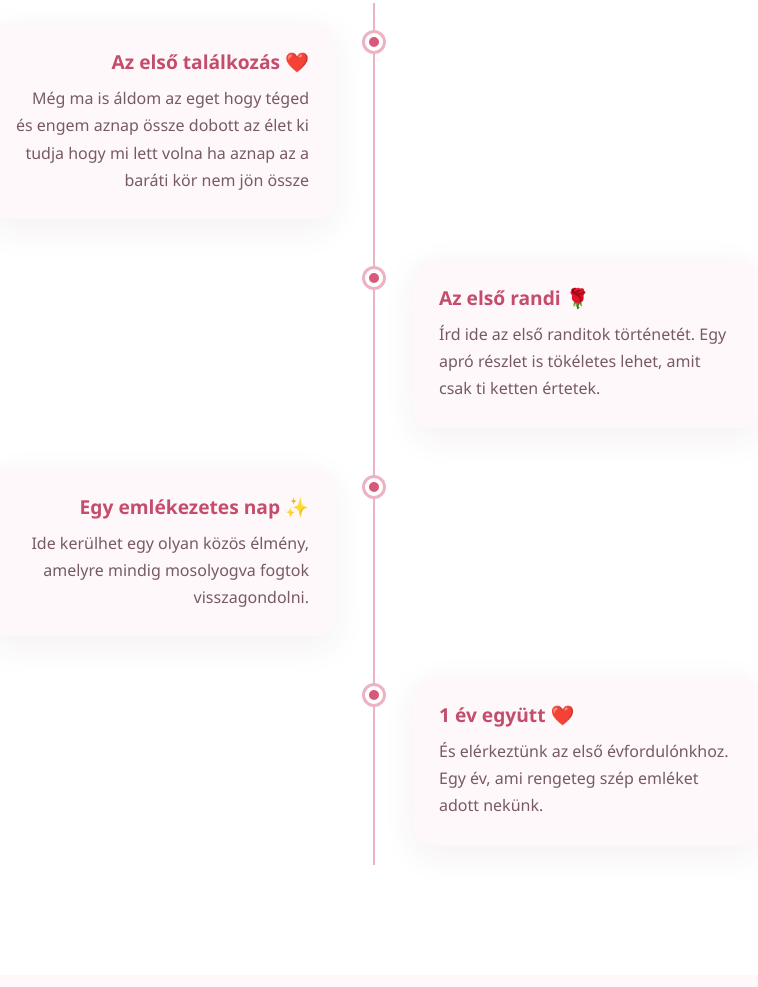
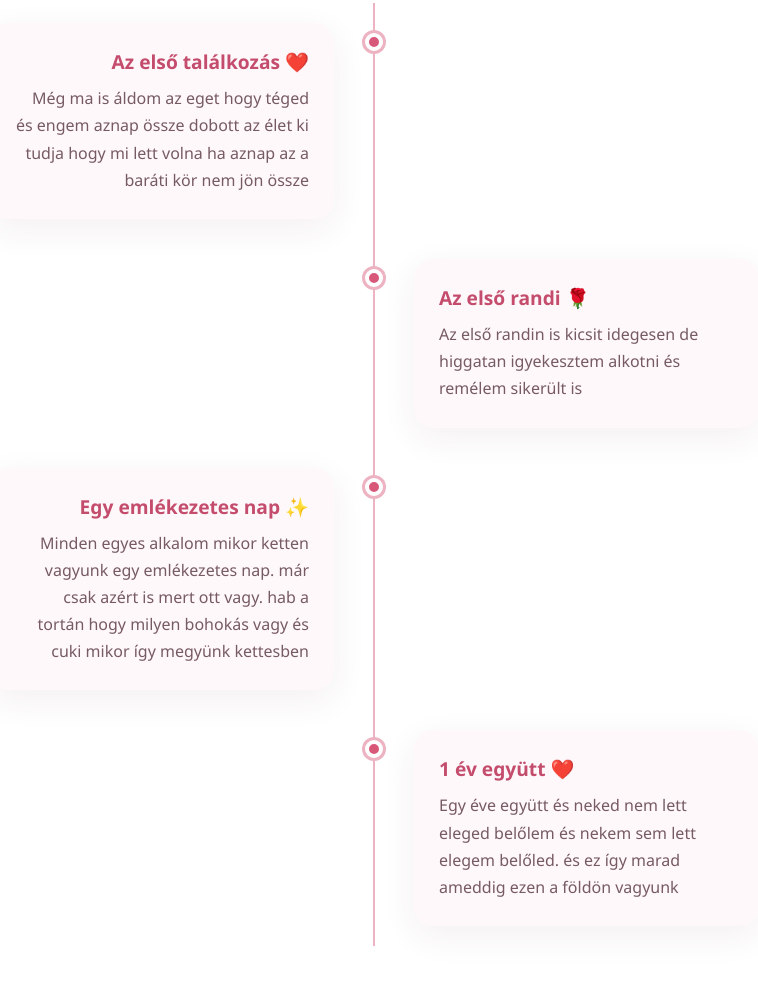
Before and after one commit to Ravencode-lab/Ravencode-lab.github.io, a plain HTML site: page index.html in a window 1280 px wide. Shown: the part 1093-2080 px from the top of the page, without its empty margins (266-1024 px from the left). Drawn offline with Linux system fonts and the light colour scheme.

Commit message:
Update index.html

```diff
--- a/index.html
+++ b/index.html
@@ -639,9 +639,8 @@
                         <h3>Az első randi 🌹</h3>
 
                         <p>
-                            Írd ide az első randitok történetét.
-                            Egy apró részlet is tökéletes lehet,
-                            amit csak ti ketten értetek.
+                            Az első randin is kicsit idegesen
+                            de higgatan igyekesztem alkotni és remélem sikerült is
                         </p>
 
                     </div>
@@ -660,8 +659,9 @@
                         <h3>Egy emlékezetes nap ✨</h3>
 
                         <p>
-                            Ide kerülhet egy olyan közös élmény,
-                            amelyre mindig mosolyogva fogtok visszagondolni.
+                            Minden egyes alkalom mikor ketten vagyunk egy emlékezetes nap.
+                            már csak azért is mert ott vagy.
+                            hab a tortán hogy milyen bohokás vagy és cuki mikor így megyünk kettesben
                         </p>
 
                     </div>
@@ -680,8 +680,10 @@
                         <h3>1 év együtt ❤️</h3>
 
                         <p>
-                            És elérkeztünk az első évfordulónkhoz.
-                            Egy év, ami rengeteg szép emléket adott nekünk.
+                            Egy éve együtt
+                            és neked nem lett eleged belőlem
+                            és nekem sem lett elegem belőled.
+                            és ez így marad ameddig ezen a földön vagyunk
                         </p>
 
                     </div>
```
